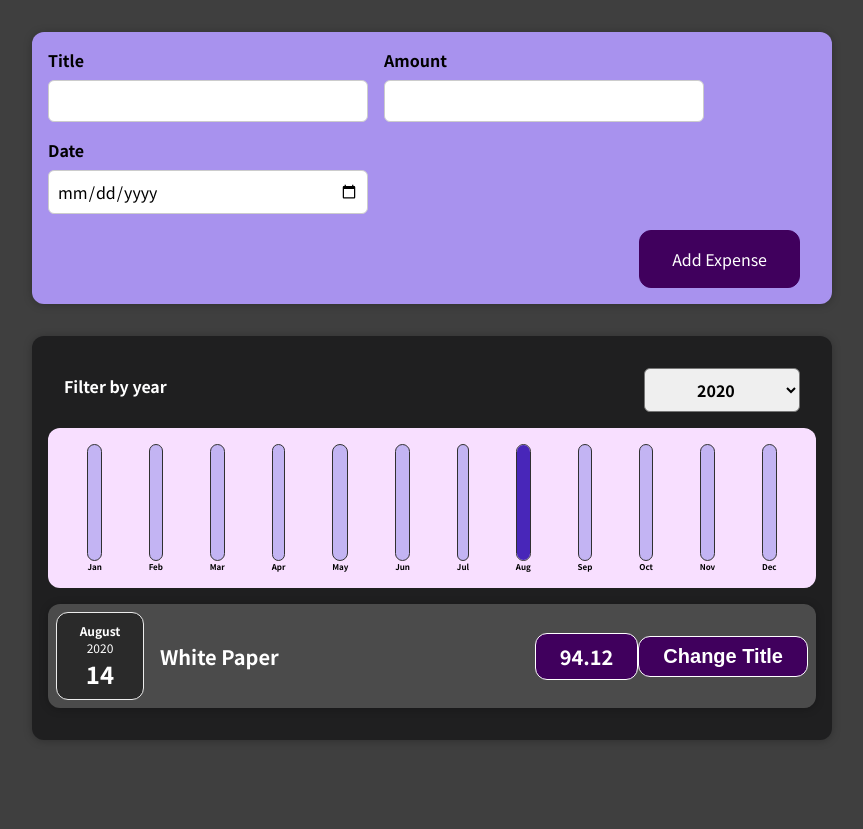
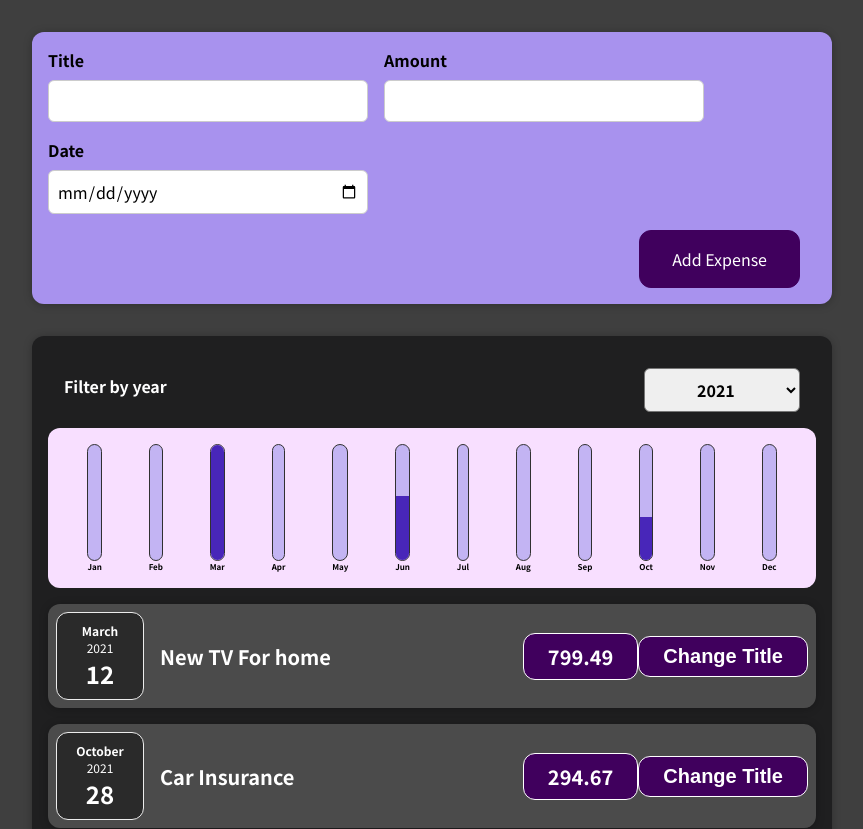
Before and after one commit to SafiAhmadzai/react-project, a React (Create React App) app: page / in a window 1280 px wide. Shown: the top 829 px of the page, without its empty margins (208-1071 px from the left). Before the commit the page ends 800 px from the top, so only its background shows below. Built offline with nearby package versions, Linux system fonts and the light colour scheme.

Commit message:
refactor app

```diff
--- a/src/App.js
+++ b/src/App.js
@@ -19,13 +19,25 @@ const DUMMY_EXPENSES = [
     id: "e3",
     title: "Car Insurance",
     amount: 294.67,
-    date: new Date(2021, 2, 28),
+    date: new Date(2021, 9, 28),
   },
   {
     id: "e4",
     title: "New Desk (Wooden)",
     amount: 450,
     date: new Date(2021, 5, 12),
+  },
+  {
+    id: "e5",
+    title: "New Mobile (Iphone 12 pro)",
+    amount: 1200,
+    date: new Date(2022, 4, 23),
+  },
+  {
+    id: "e6",
+    title: "New Laptop (Macbook)",
+    amount: 2800,
+    date: new Date(2022, 1, 18),
   },
 ];
 
--- a/src/components/Expenses/Expenses.js
+++ b/src/components/Expenses/Expenses.js
@@ -7,7 +7,7 @@ import ExpensesList from "./ExpensesList/ExpensesList";
 import ExpensesChart from "./ExpensesChart/ExpensesChart";
 
 const Expenses = (props) => {
-  const [filteredYear, setFilteredYear] = useState("2020");
+  const [filteredYear, setFilteredYear] = useState("2021");
 
   const filterChangeHandler = (selectedYear) => {
     setFilteredYear(selectedYear);
```
